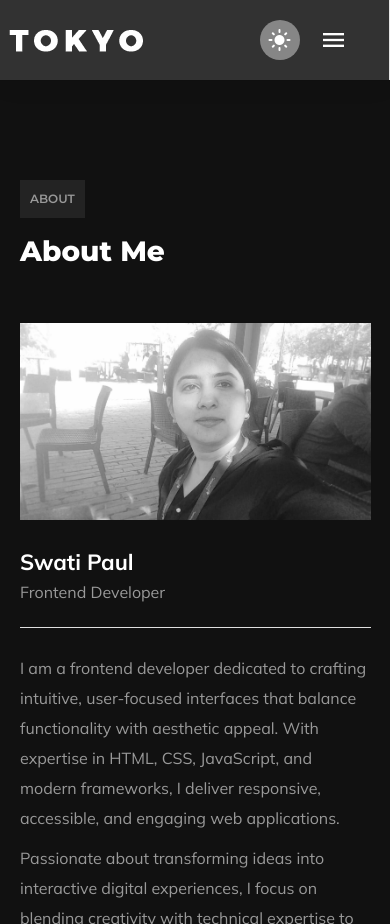
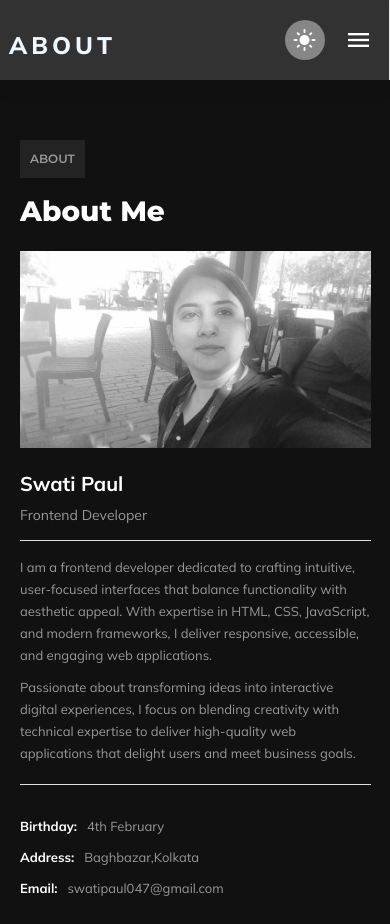
Before and after one commit to SwatiPaul/portfolio_03, a React (Create React App) app: page /about in a window 390 px wide. Built offline with nearby package versions, Linux system fonts and the light colour scheme.

Commit message:
Changes02

```diff
--- a/src/App.tsx
+++ b/src/App.tsx
@@ -36,6 +36,7 @@ const App: React.FC = () => {
           func={toggleSidebar}
           themeState={theme}
           themefunc={toggleTheme}
+
         />
         <Sidebar state={isOpen} themeState={theme} />
         <div style={{position:'relative'}}>
--- a/src/components/Header.tsx
+++ b/src/components/Header.tsx
@@ -1,5 +1,6 @@
 import React, { useState } from "react";
 import logo from "../img/logo_dark.png";
+import { useLocation, useNavigate } from "react-router-dom";
 
 interface abc {
   func: any;
@@ -8,17 +9,29 @@ interface abc {
 }
 
 const Header: React.FC<abc> = ({ func, themeState, themefunc }) => {
+
+  const location = useLocation();
+  console.log('location',location);
+
+  const pathNameRemoveSlash = location.pathname.replace(/^\/+/, '')
+
   return (
     <>
       <div className="header">
         <div className={`header_inner ${themeState ? '' : 'dark'} `}>
           <div className="logo">
-            <a href="http://">
-              <img
+            <a href="#">
+              {/* <img
                 src={logo}
                 alt="logo_dark"
                 style={{ color: "transparent" }}
-              />
+              /> */}
+               {location.pathname == '/home' ?
+            <h2 className='folio_text'>Portfolio </h2>
+            :
+            <h2 className='folio_text'>{pathNameRemoveSlash}</h2>
+               }
+
             </a>
           </div>
 
--- a/src/components/Sidebar.tsx
+++ b/src/components/Sidebar.tsx
@@ -13,7 +13,8 @@ const Sidebar:React.FC<state> = ({state,themeState}) => {
        <div className="leftpart_inner">
           <div className="logo">
             <a href="#" className={`navbar-brand ${themeState? '' : 'dark'}`}>
-            <img src={logo} alt="_img_logo_dark" style={{color:'transparent'}} />
+            {/* <img src={logo} alt="_img_logo_dark" style={{color:'transparent'}} /> */}
+            <h2 className='folio_text'>Portfolio</h2>
             </a>
           </div>
           <div className="menu">
@@ -44,11 +45,11 @@ const Sidebar:React.FC<state> = ({state,themeState}) => {
               </li>
             </ul>
           </div>
-          <div className="copyright">
+          {/* <div className="copyright">
               <p className='m-0'>
                 @ 2024  <br/> Created by XYZ
               </p>
-          </div>
+          </div> */}
        </div>
     </div>
     </>
--- a/src/pages/About.tsx
+++ b/src/pages/About.tsx
@@ -65,7 +65,7 @@ const About: React.FC<abt> = ({ themeState }) => {
                         <ul>
                           <li>
                             <span>Birthday:</span>
-                            <span>04.02.1995</span>
+                            <span>4th February</span>
                           </li>
                           <li>
                             <span>Address:</span>
--- a/src/pages/Home.tsx
+++ b/src/pages/Home.tsx
@@ -31,6 +31,7 @@ const Home:React.FC<abc> = ({state,themeState}) => {
                         strings:[
                           'UI Developer',
                           'Frontend Developer ',
+                          'Web Developer'
 
                         ],
                         autoStart:true,
--- a/src/pages/Projects.tsx
+++ b/src/pages/Projects.tsx
@@ -1,5 +1,6 @@
 import React, { useState } from "react";
 import { GoogleMap, LoadScript, Marker } from "@react-google-maps/api";
+import project1 from '../img/project1.jpg'
 
 interface cntact {
   themeState: boolean;
@@ -36,8 +37,24 @@ const Projects: React.FC<cntact> = ({ themeState }) => {
                   </div>
 
                 </div>
-                <div className="">
+                <div className="list_wrapper">
+                    <ul className="aos-init aos-animate" data-aos="fade-right" data-aos-duration="1200">
+                      <li>
+                        <div className="inner">
+                          <a href="#">
+                            <img src={project1} alt="project1"  />
+                          </a>
+                        </div>
+                      </li>
+                      <li>
+                        <div className="inner">
+                          <a href="#">
+                            <img src={project1} alt="project1"  />
+                          </a>
+                        </div>
+                      </li>
 
+                    </ul>
                 </div>
               </div>
             </div>
--- a/src/style/responsive.css
+++ b/src/style/responsive.css
@@ -56,8 +56,96 @@
      .main_all .right_part .tokyo_about{
         width: 90%;
      }
+     .main_all .trigger_point{
+        padding: 0 5px;
+    }
+    .main_all .right_part .author_text p{
+        font-size: 13px;
+        line-height: 22px;
+    }
+    .main_all .right_part .author_title{
+        padding-bottom: 10px;
+    margin-bottom: 15px;
+    }
+    .main_all .right_part .author_title h3{
+        font-size: 20px;
+    margin: 0;
+    }
+    .main_all .right_part .author_title span{
+        font-size: 14px;
+    }
+    .main_all .right_part .tokyo_title{
+        margin-bottom: 10px;
+    }
+    .main_all .right_part .tokyo_author{
+        margin-bottom: 12px;
+    }
+    .main_all .right_part .tokyo_about .tokyo_info ul li span:first-child{
+        font-size: 13px;
+    }
+    .main_all .right_part.dark .tokyo_about .tokyo_info ul li span{
+        font-size: 13px;
+    }
+    .main_all .right_part .tokyo_about .download_info a{
+        padding: 8px 16px;
+        font-size: 14px;
+    }
+    .main_all .right_part .title_heading h3{
+        margin: 10px auto;
+        font-size: 16px;
+    }
+    .main_all .right_part.dark .tokyo_progressbar .progress_inner{
+        font-size: 13px;
+    }
+    .main_all .right_part .title_heading{
+        margin-bottom: 5px;
+    }
+    .main_all .right_part.dark .tokyo_skill .skill_list li span{
+        font-size: 13px;
+    }
+    .main_all .right_part .tokyo_skill{
+        padding: 20px 0;
+    }
+    .main_all .right_part .resume_list ul li .list_inner .place h3{
+        line-height: 20px;
+        font-size: 12px;
+    }
+    .main_all .right_part .resume_list ul li .list_inner .place span{
+        font-size: 12px;
 
+    }
+    .main_all .right_part .resume_list ul li .list_inner .time span{
+        padding: 5px 15px;
+        font-size: 12px;
+    }
+    .main_all .right_part .tokyo_resume .resume_list ul li::before{
+        height: 12px;
+    width: 12px;
+    left: -46px;
+    }
+    .main_all .right_part .tokyo_contact textarea{
+        margin-bottom: 12px;
+        font-size: 13px;
 
+    }
+
+    .main_all .right_part .tokyo_contact input{
+        margin-bottom: 15px;
+        font-size: 13px;
+    }
+    .main_all .right_part .tokyo_map{
+        margin-bottom: 40px;
+    }
+    .main_all .right_part .tokyo_about{
+        height: 100%;
+        overflow-y: scroll;
+    }
+    .list_wrapper ul{
+        grid-template-columns: 1fr;
+    }
+    .list_wrapper ul li{
+        margin: 0 0 20px;
+    }
  }
 
 
@@ -90,6 +178,7 @@
      .main_all .rightinner_contain {
          padding-left: 0px !important;
      }
+
  }
 
  @media (max-width: 1200px) {
@@ -173,9 +262,12 @@
 
  @media (min-width: 1048px) {
      .main_all .home_content .avatar {
-         min-width: 270px;
+         /* min-width: 270px; */
+         width: 450px;
      }
+
  }
+
 
 
 
@@ -188,3 +280,32 @@
      }
 
  }
+ @media (max-width: 375px){
+    .main_all .right_part .details .typer{
+        font-size: 18px;
+        margin-top: 10px;
+        margin-bottom: 10px;
+    }
+    .main_all .right_part .details .job{
+        font-size: 14px;
+        width: 90%;
+        margin: 4px;
+        line-height: 26px;
+    }
+    .main_all .home_content .details .name{
+        font-size: 30px;
+        margin-bottom: 0;
+    }
+    .main_all .home_content .details{
+        margin-bottom: 20px;
+    }
+    .main_all .home_content .avatar{
+        width: 200px;
+        height: 200px;
+
+    }
+    .main_all .right_part .tokyo_about{
+        padding: 20px 0;
+    }
+
+ }
--- a/src/style/styles.css
+++ b/src/style/styles.css
@@ -404,7 +404,7 @@
     /* min-height: 100vh; */
     float: left;
     clear: both;
-    padding: 100px 0;
+    padding: 60px 0;
     /* overflow-y: scroll; */
 }
 .main_all .right_part .tokyo_title{
@@ -412,7 +412,7 @@
     height: auto;
     clear: both;
     float: left;
-    margin-bottom: 42px;
+    margin-bottom: 20px;
 }
 .main_all .right_part .title_flex{
     width: 100%;
@@ -933,3 +933,69 @@
 .main_all .right_part.dark .tokyo_contact textarea{
     border: 0.5px solid #999;
 }
+.navbar-brand.dark .folio_text{
+    color: #fff;
+    text-transform: uppercase;
+    letter-spacing: 4px;
+    font-size: 1.5rem;
+    font-weight: 800;
+}
+.navbar-brand .folio_text{
+    color: aliceblue;
+    text-transform: uppercase;
+    letter-spacing: 4px;
+    font-size: 1.5rem;
+    font-weight: 800;
+}
+.logo a{
+    text-decoration: none;
+}
+.logo .folio_text{
+    color: aliceblue;
+    text-transform: uppercase;
+    letter-spacing: 4px;
+    font-size: 1.5rem;
+    font-weight: 800;
+}
+.logo .folio_text{
+    color: aliceblue;
+    text-transform: uppercase;
+    letter-spacing: 4px;
+    font-size: 1.5rem;
+    font-weight: 800;
+}
+
+/* PROJECTS */
+.list_wrapper{
+    width: 100%;
+    height: auto;
+    float: left;
+    clear: both;
+}
+.list_wrapper ul{
+    margin: 0 0 0 -50px;
+    list-style-type: none;
+    display: grid;
+    grid-template-columns: 1fr 1fr;
+}
+.list_wrapper ul li{
+    width: 92%;
+    margin: 0 0 50px;
+    float: left;
+    /* padding-left: 50px; */
+}
+.list_wrapper ul li .inner{
+    width: 100%;
+    height: 100%;
+    clear: both;
+    float: left;
+    overflow: hidden;
+    position: relative;
+}
+.list_wrapper ul li .inner img{
+    width: 100%;
+    height: auto;
+    object-fit: contain;
+    cursor: pointer;
+    transition: 0.5s;
+}
```
Also changed, not shown: src/img/project1.jpg (added).
